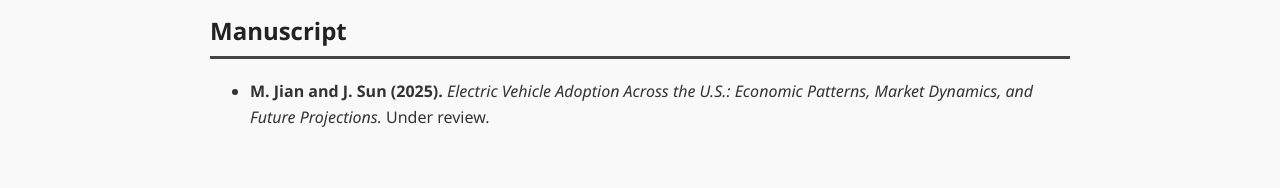
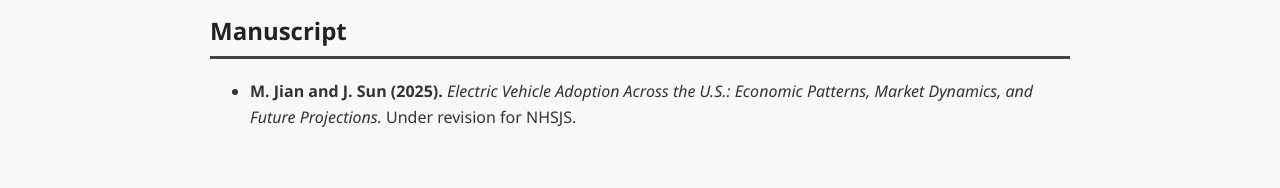
Before and after one commit to mcjian09/mcjian09.github.io, a Jekyll site: the page built from ev.md, in a window 1280 px wide. Shown: the part 633-821 px from the top of the page. Built offline with Jekyll 4.4.1, drawn with Linux system fonts in a browser that asks for light colours; grey boxes are pictures that could not be loaded.

Commit message:
Update manuscript status to 'Under revision for NHSJS'

```diff
--- a/ev.md
+++ b/ev.md
@@ -14,7 +14,7 @@ This project investigates the economic, policy, and spatial drivers of electric
 
 ## Manuscript
 
-- **M. Jian and J. Sun (2025).** *Electric Vehicle Adoption Across the U.S.: Economic Patterns, Market Dynamics, and Future Projections.* Under review.
+- **M. Jian and J. Sun (2025).** *Electric Vehicle Adoption Across the U.S.: Economic Patterns, Market Dynamics, and Future Projections.* Under revision for NHSJS.
 
   <br>
 <iframe src="https://drive.google.com/file/d/1VfTiQssjp7QLhpjPG7fcQuse7lAFHf9E/preview" style="width:100%;height:700px; border:none;"></iframe>
```
